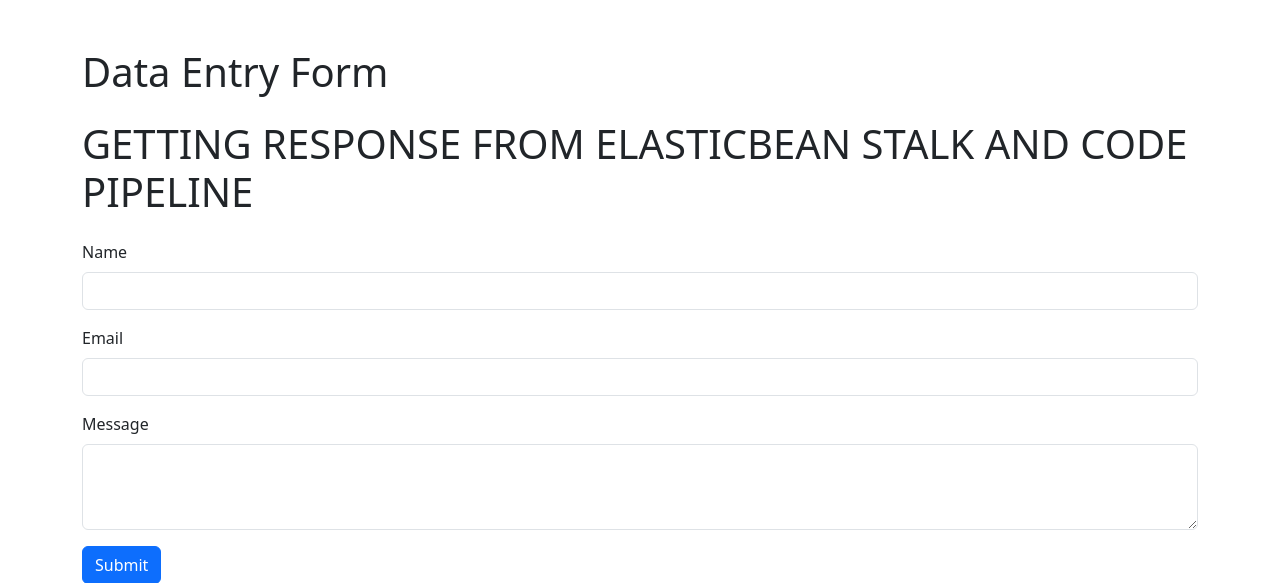
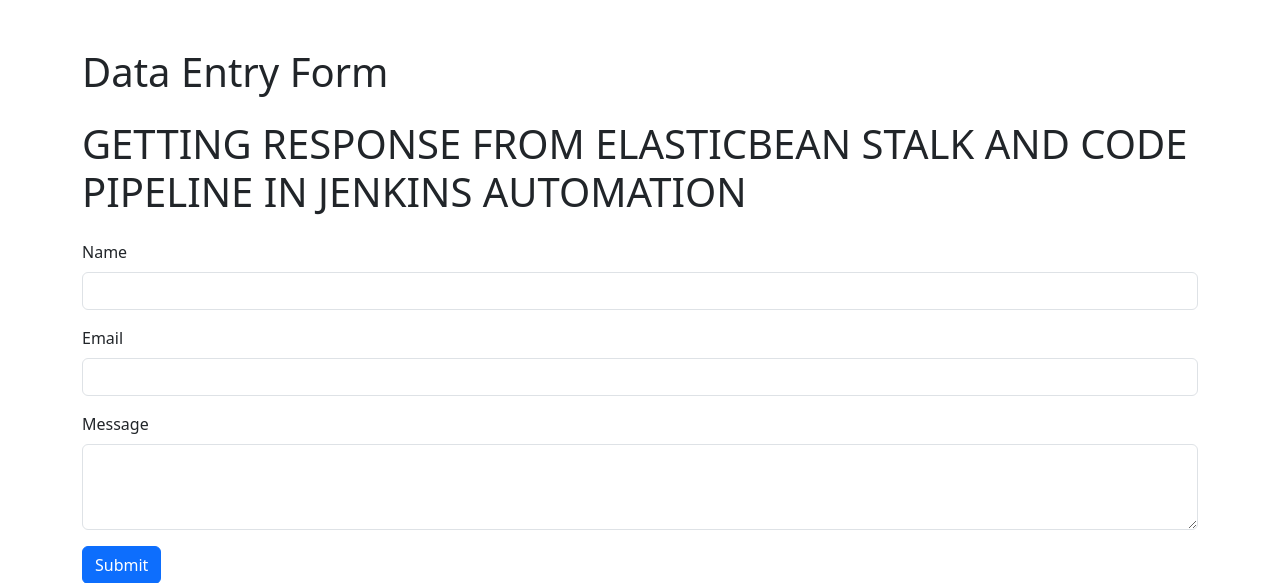
Before and after one commit to Balachandru-ai/flask-ebs, a Flask app: page / in a window 1280 px wide. Shown: the top 583 px of the page. Run offline with Flask 3, Linux system fonts and the light colour scheme; data that the repository does not hold is empty.

Commit message:
change in index file

```diff
--- a/templates/index.html
+++ b/templates/index.html
@@ -7,7 +7,7 @@
 <body>
 <div class="container mt-5">
     <h1 class="mb-4">Data Entry Form </h1>
-    <h1 class="mb-4">GETTING RESPONSE FROM ELASTICBEAN STALK AND CODE PIPELINE</h1>
+    <h1 class="mb-4">GETTING RESPONSE FROM ELASTICBEAN STALK AND CODE PIPELINE IN JENKINS AUTOMATION</h1>
     {% with messages = get_flashed_messages(with_categories=true) %}
         {% if messages %}
             {% for category, message in messages %}
```
